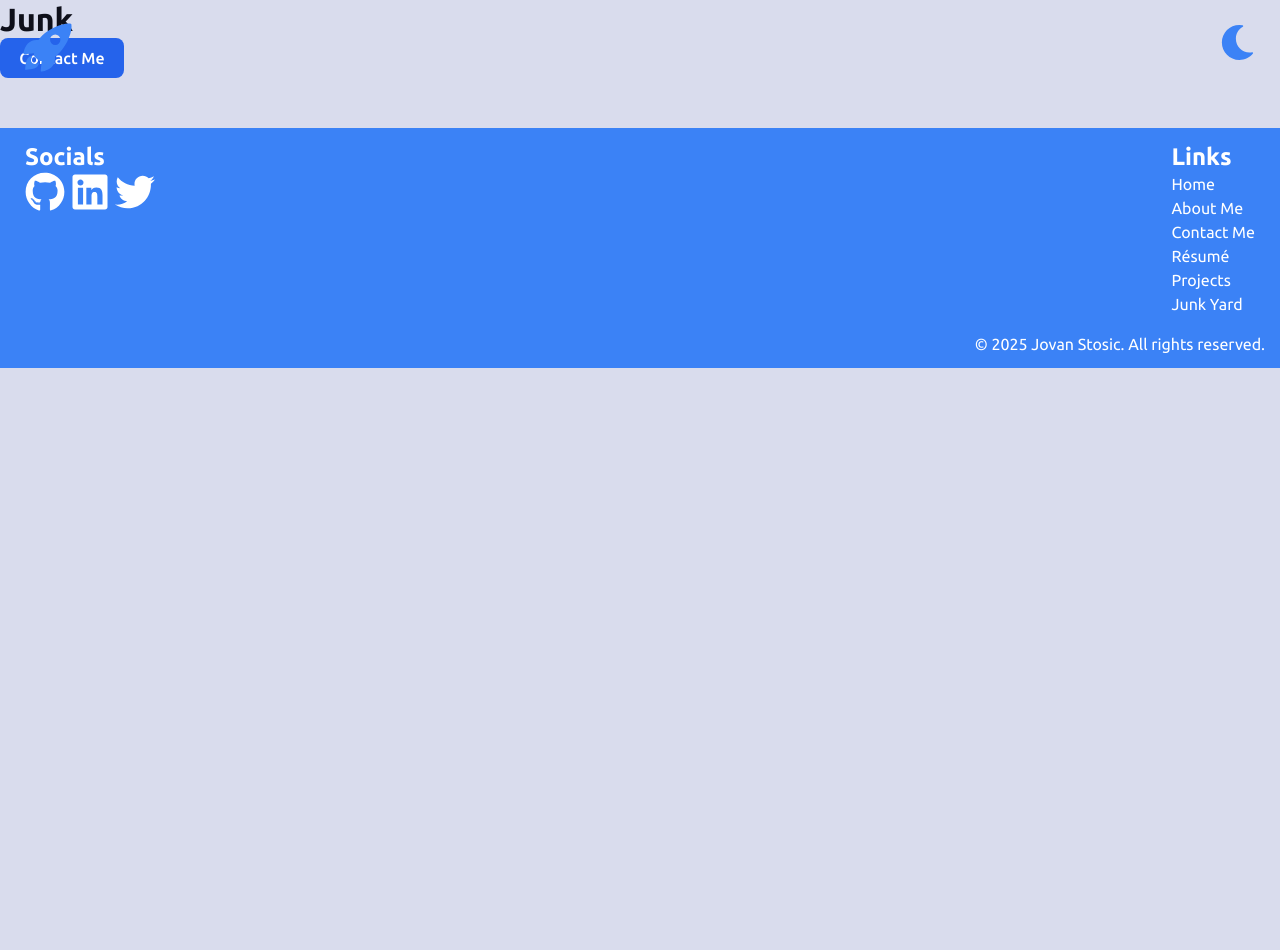
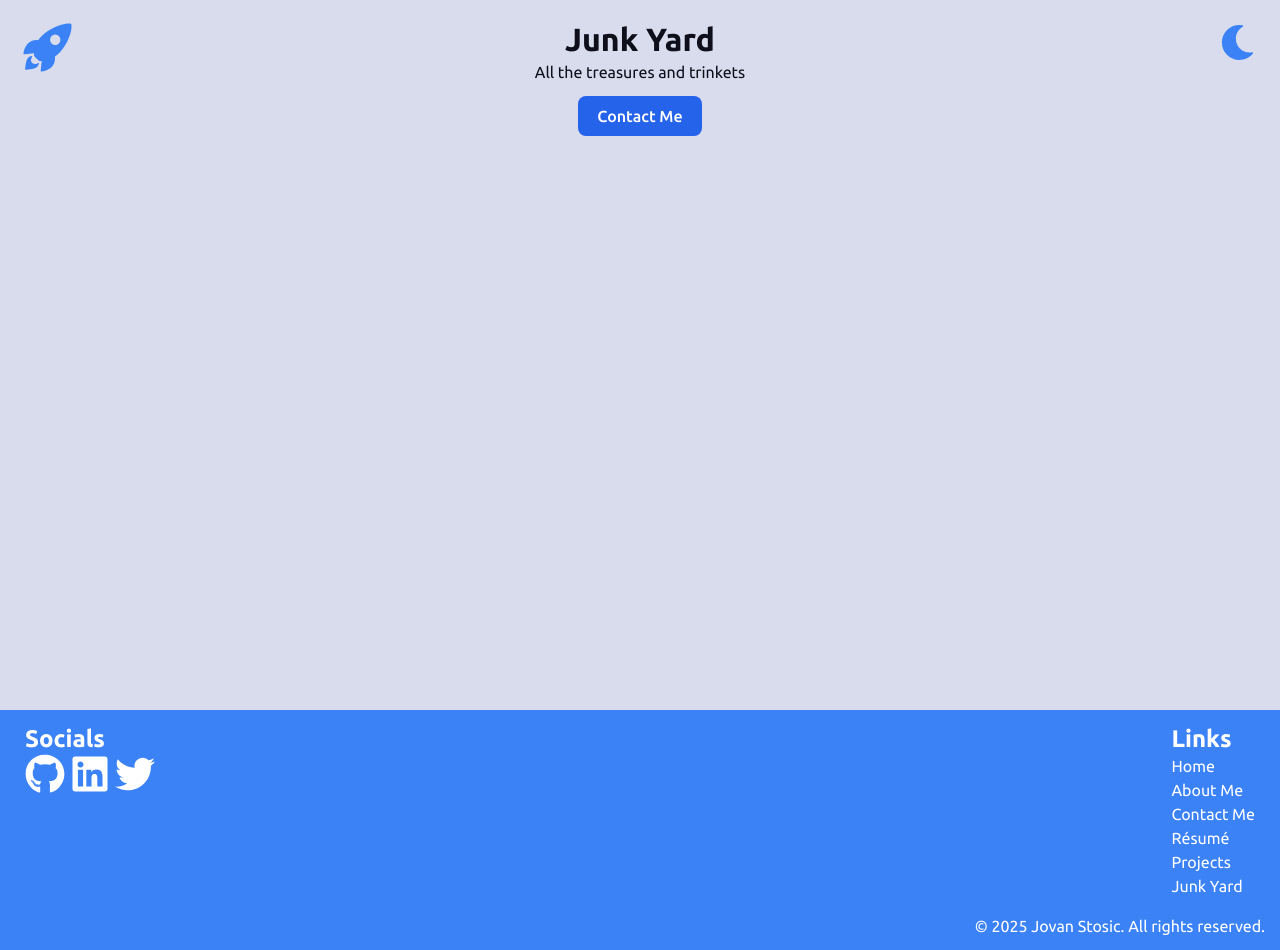
Before and after one commit to jovanstos/portfolio-website, a React (Vite) app: page /junk in a window 1280 px wide. Before the commit the page ends 800 px from the top, so only its background shows below. Built offline with nearby package versions, Linux system fonts and the light colour scheme.

Commit message:
Minor styling changes

```diff
--- a/src/pages/Junk.tsx
+++ b/src/pages/Junk.tsx
@@ -16,10 +16,13 @@ function Junk() {
         <>
             <Nav />
             <LightDarkToggle />
-            <h1>Junk</h1>
-            <button style={{ marginRight: "10px" }} className="primary-button contact-button" onClick={() => handleButtonClick("/contact")}>
-                Contact Me
-            </button>
+            <main id="junk">
+                <h1>Junk Yard</h1>
+                <p>All the treasures and trinkets</p>
+                <button style={{ marginTop: "10px" }} className="primary-button contact-button" onClick={() => handleButtonClick("/contact")}>
+                    Contact Me
+                </button>
+            </main>
             <Footer />
         </>
     );
--- a/src/pages/Projects.tsx
+++ b/src/pages/Projects.tsx
@@ -16,10 +16,12 @@ function Projects() {
         <>
             <Nav />
             <LightDarkToggle />
-            <h1>All Projects</h1>
-            <button style={{ marginRight: "10px" }} className="primary-button contact-button" onClick={() => handleButtonClick("/contact")}>
-                Contact Me
-            </button>
+            <main id="projects">
+                <h1>All Projects</h1>
+                <button style={{ marginTop: "10px" }} className="primary-button contact-button" onClick={() => handleButtonClick("/contact")}>
+                    Contact Me
+                </button>
+            </main>
             <Footer />
         </>
     );
--- a/src/styles/Junk.css
+++ b/src/styles/Junk.css
@@ -0,0 +1,8 @@
+#junk{
+    display: flex;
+    flex-direction: column;
+    align-items: center;
+    margin: 20px;
+    height: 100%;
+    min-height: 80vh;
+}
--- a/src/styles/Projects.css
+++ b/src/styles/Projects.css
@@ -0,0 +1,8 @@
+#projects{
+    display: flex;
+    flex-direction: column;
+    align-items: center;
+    margin: 20px;
+    height: 100%;
+    min-height: 80vh;
+}
```
